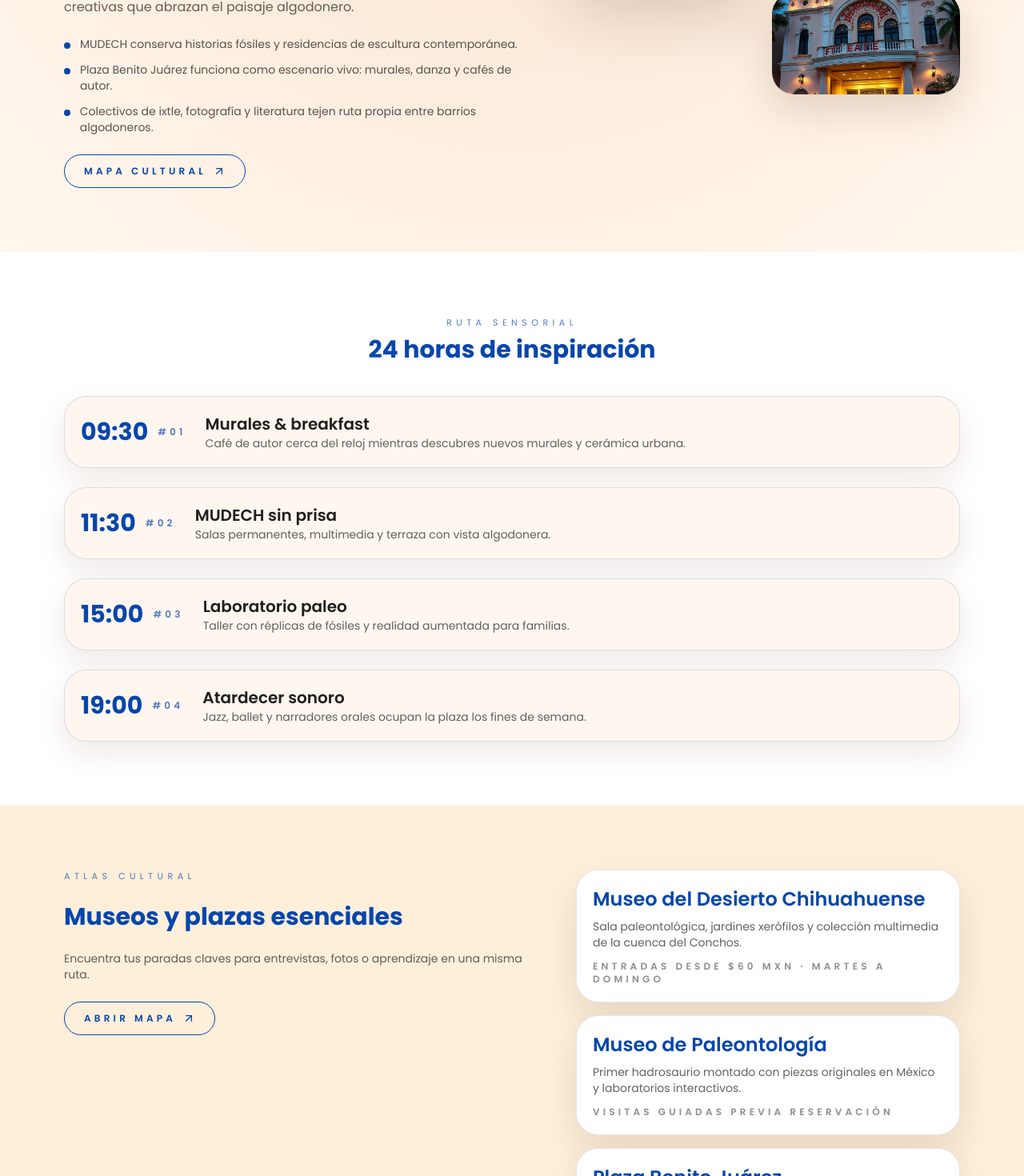
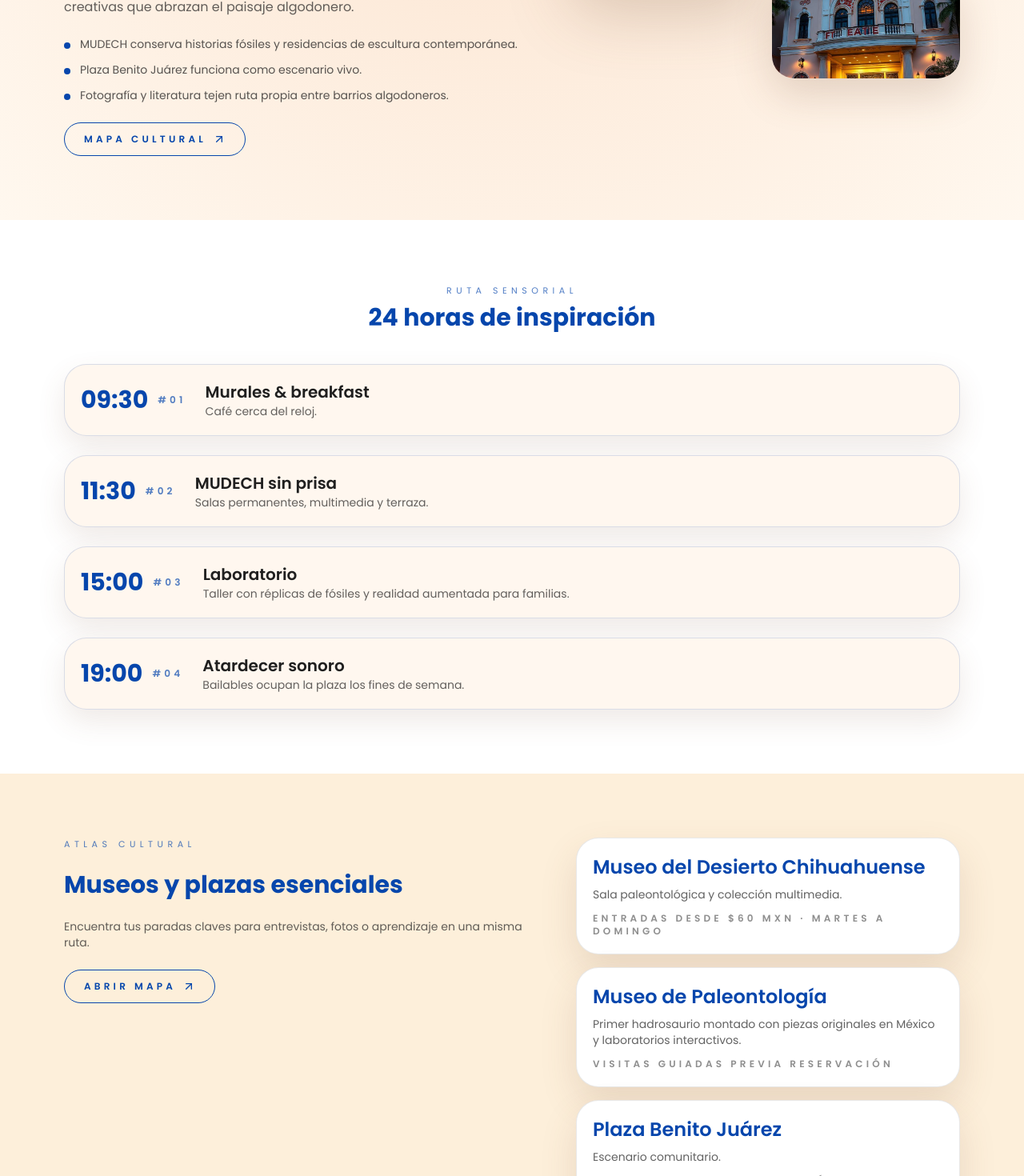
Before and after one commit to daezhn/delicias-tour-connect, a React (Vite) app: page /experiencias/arte-cultura in a window 1280 px wide. Shown: the part 440-1910 px from the top of the page at 80% size. Built offline with nearby package versions, Linux system fonts and the light colour scheme.

Commit message:
Update ExperienciasArteCultura.tsx

```diff
--- a/src/pages/ExperienciasArteCultura.tsx
+++ b/src/pages/ExperienciasArteCultura.tsx
@@ -9,12 +9,12 @@ const heroHighlights = [
     en: "MUDECH preserves fossil tales and contemporary sculpture residencies."
   },
   {
-    es: "Plaza Benito Juárez funciona como escenario vivo: murales, danza y cafés de autor.",
-    en: "Benito Juárez plaza is a living stage: murals, dance and signature cafés."
+    es: "Plaza Benito Juárez funciona como escenario vivo.",
+    en: "Benito Juárez plaza is a living stage."
   },
   {
-    es: "Colectivos de ixtle, fotografía y literatura tejen ruta propia entre barrios algodoneros.",
-    en: "Ixtle, photography and literary collectives craft their own route across cotton neighborhoods."
+    es: "Fotografía y literatura tejen ruta propia entre barrios algodoneros.",
+    en: "Photography and literature craft their own route across cotton neighborhoods."
   }
 ] as const;
 
@@ -23,21 +23,21 @@ const creativeItinerary = [
     time: "09:30",
     label: { es: "Murales & breakfast", en: "Murals & breakfast" },
     detail: {
-      es: "Café de autor cerca del reloj mientras descubres nuevos murales y cerámica urbana.",
-      en: "Signature coffee near the clock while spotting new murals and ceramic pieces."
+      es: "Café cerca del reloj.",
+      en: "Coffee near the clock."
     }
   },
   {
     time: "11:30",
     label: { es: "MUDECH sin prisa", en: "Slow MUDECH visit" },
     detail: {
-      es: "Salas permanentes, multimedia y terraza con vista algodonera.",
-      en: "Permanent rooms, multimedia hall and a cotton-valley terrace."
+      es: "Salas permanentes, multimedia y terraza.",
+      en: "Permanent rooms, multimedia hall and a terrace."
     }
   },
   {
     time: "15:00",
-    label: { es: "Laboratorio paleo", en: "Paleo lab" },
+    label: { es: "Laboratorio", en: "Lab" },
     detail: {
       es: "Taller con réplicas de fósiles y realidad aumentada para familias.",
       en: "Fossil replica workshop plus AR for families."
@@ -47,8 +47,8 @@ const creativeItinerary = [
     time: "19:00",
     label: { es: "Atardecer sonoro", en: "Soundtracked sunset" },
     detail: {
-      es: "Jazz, ballet y narradores orales ocupan la plaza los fines de semana.",
-      en: "Jazz, folk dance and storytellers take over the plaza on weekends."
+      es: "Bailables ocupan la plaza los fines de semana.",
+      en: "Dances take over the plaza on weekends."
     }
   }
 ] as const;
@@ -57,8 +57,8 @@ const culturalSpaces = [
   {
     name: "Museo del Desierto Chihuahuense",
     description: {
-      es: "Sala paleontológica, jardines xerófilos y colección multimedia de la cuenca del Conchos.",
-      en: "Paleontology hall, xeric gardens and multimedia collection about the Conchos basin."
+      es: "Sala paleontológica y colección multimedia.",
+      en: "Paleontology hall and multimedia collection."
     },
     detail: {
       es: "Entradas desde $60 MXN · martes a domingo",
@@ -79,8 +79,8 @@ const culturalSpaces = [
   {
     name: "Plaza Benito Juárez",
     description: {
-      es: "Galería a cielo abierto con murales, ferias editoriales y escenario comunitario.",
-      en: "Open-air gallery with murals, zine fairs and a community stage."
+      es: "Escenario comunitario.",
+      en: "Community stage."
     },
     detail: {
       es: "Acceso libre · programación semanal",
```
